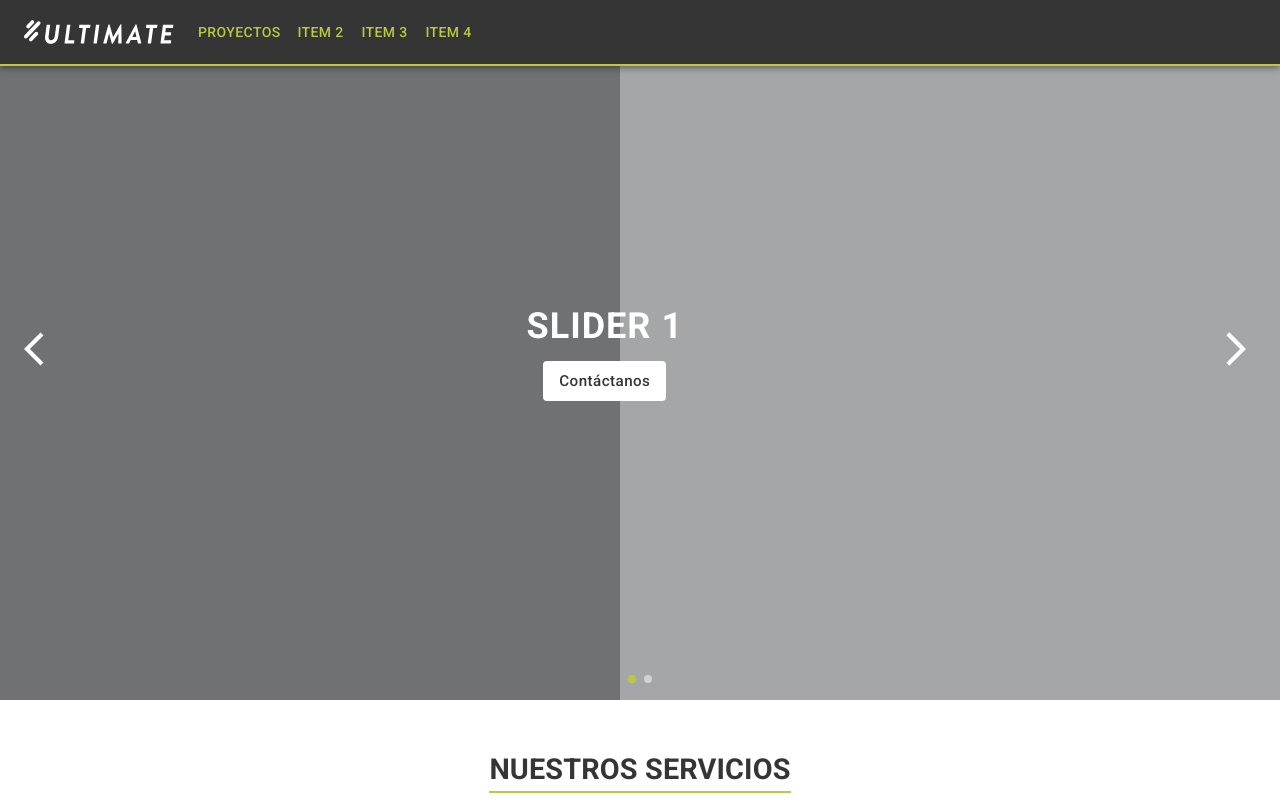
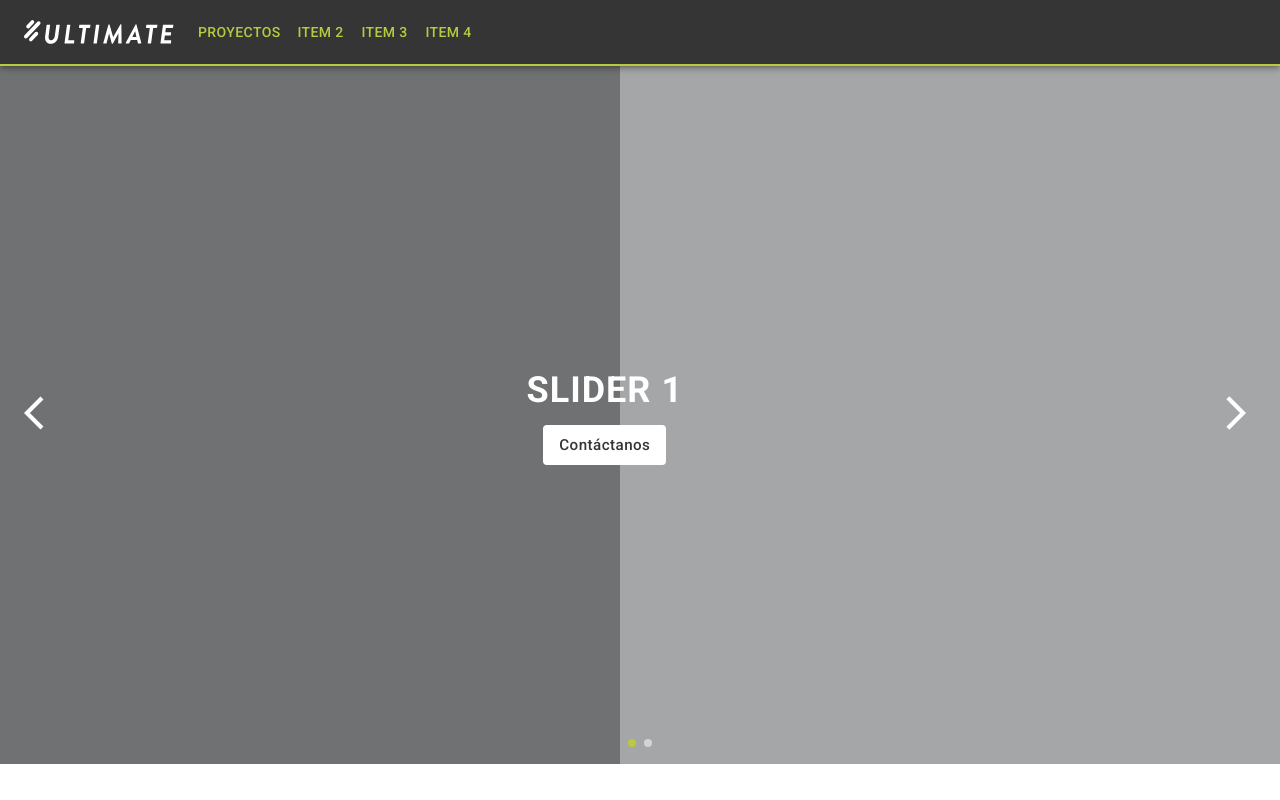
Before and after one commit to jotapixma/vesta, a Next.js app: page / in a window 1280 px wide. Shown: the top 800 px of the page. Built offline with nearby package versions, Linux system fonts and the light colour scheme.

Commit message:
layout rare

```diff
--- a/src/components/Layouts/Layout/Layout.module.scss
+++ b/src/components/Layouts/Layout/Layout.module.scss
@@ -8,4 +8,8 @@
   box-sizing: border-box;
   overflow-x: hidden;
   position: relative;
+  top: 90px;
+  @media only screen and (min-width: $breakpoint_md) {
+    top: 64px;
+  }
 }
```
